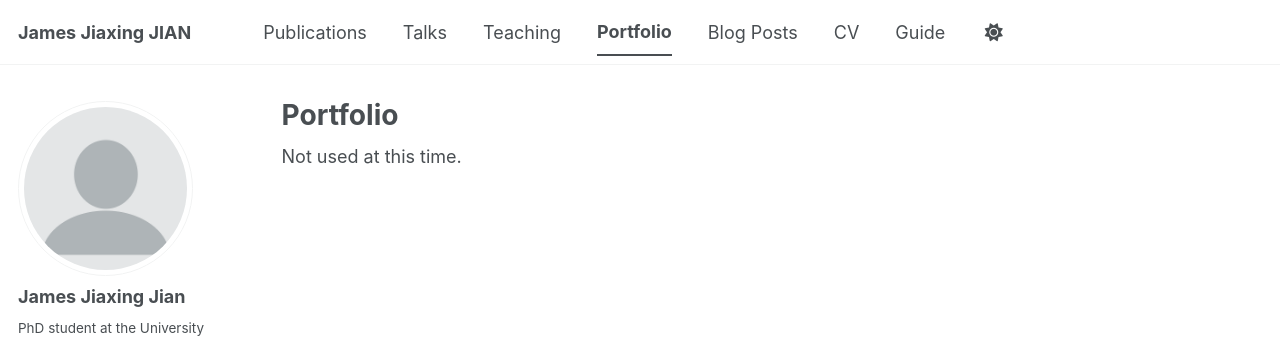
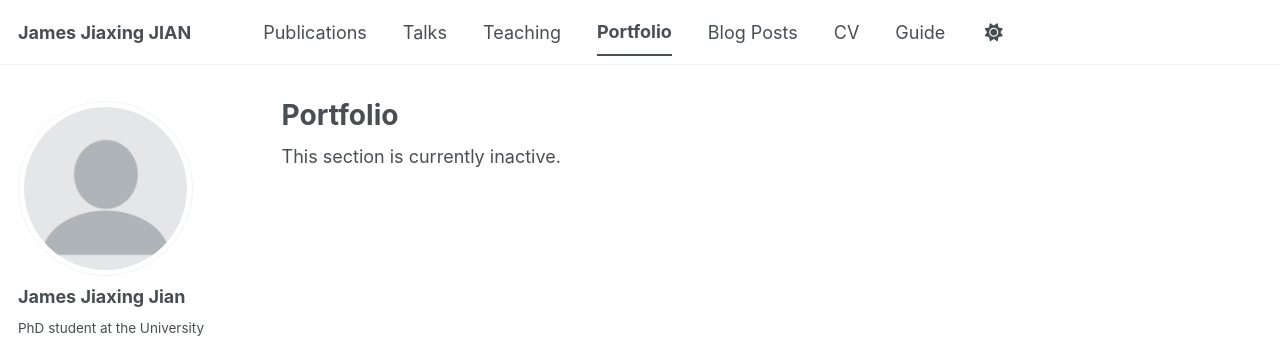
Before and after one commit to jamesjiaxingjian/jamesjiaxingjian.github.io, a Jekyll site: the page built from _pages/portfolio.html, in a window 1280 px wide. Shown: the top 339 px of the page. Built offline with Jekyll 4.4.1, drawn with Linux system fonts in a browser that asks for light colours; a style sheet for code colours, icons or effects is not loaded.

Commit message:
Update portfolio.html

```diff
--- a/_pages/portfolio.html
+++ b/_pages/portfolio.html
@@ -5,4 +5,4 @@ permalink: /portfolio/
 author_profile: true
 ---
 
-Not used at this time.
+This section is currently inactive.
```
